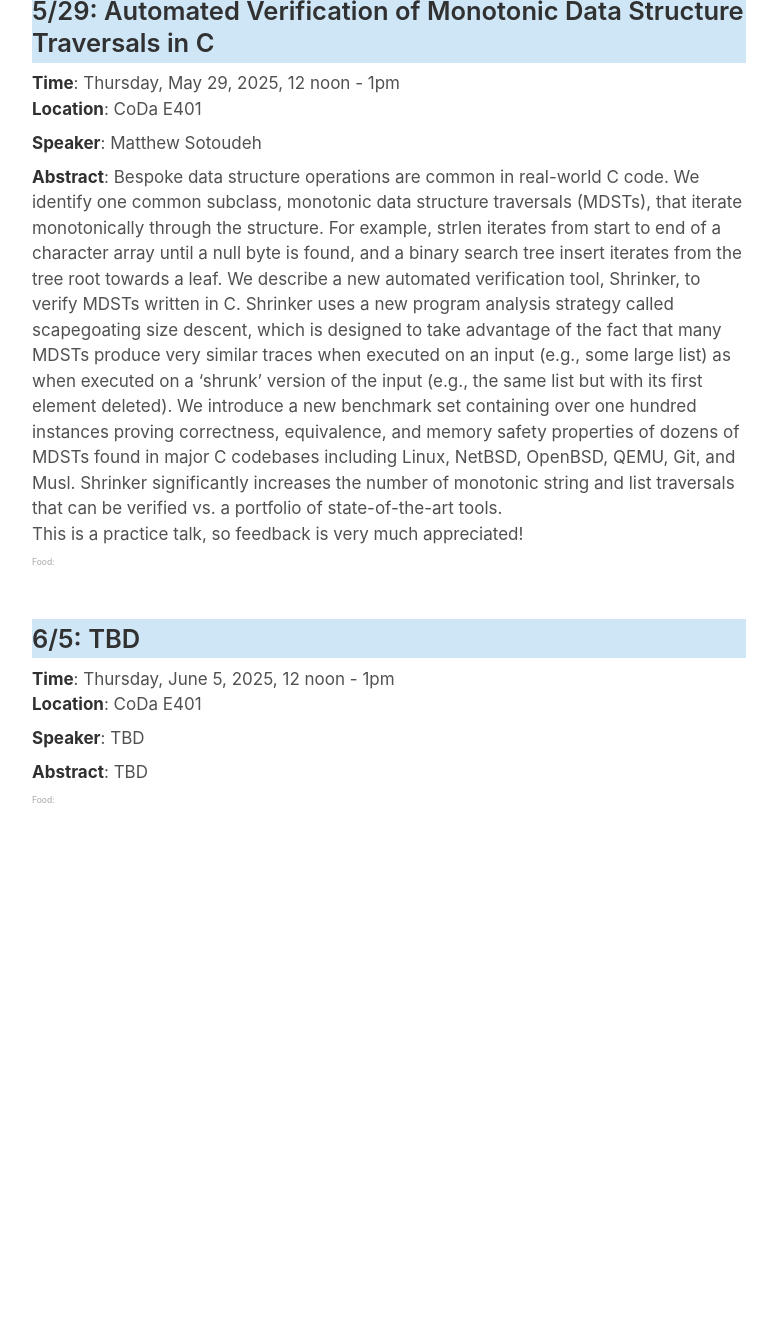
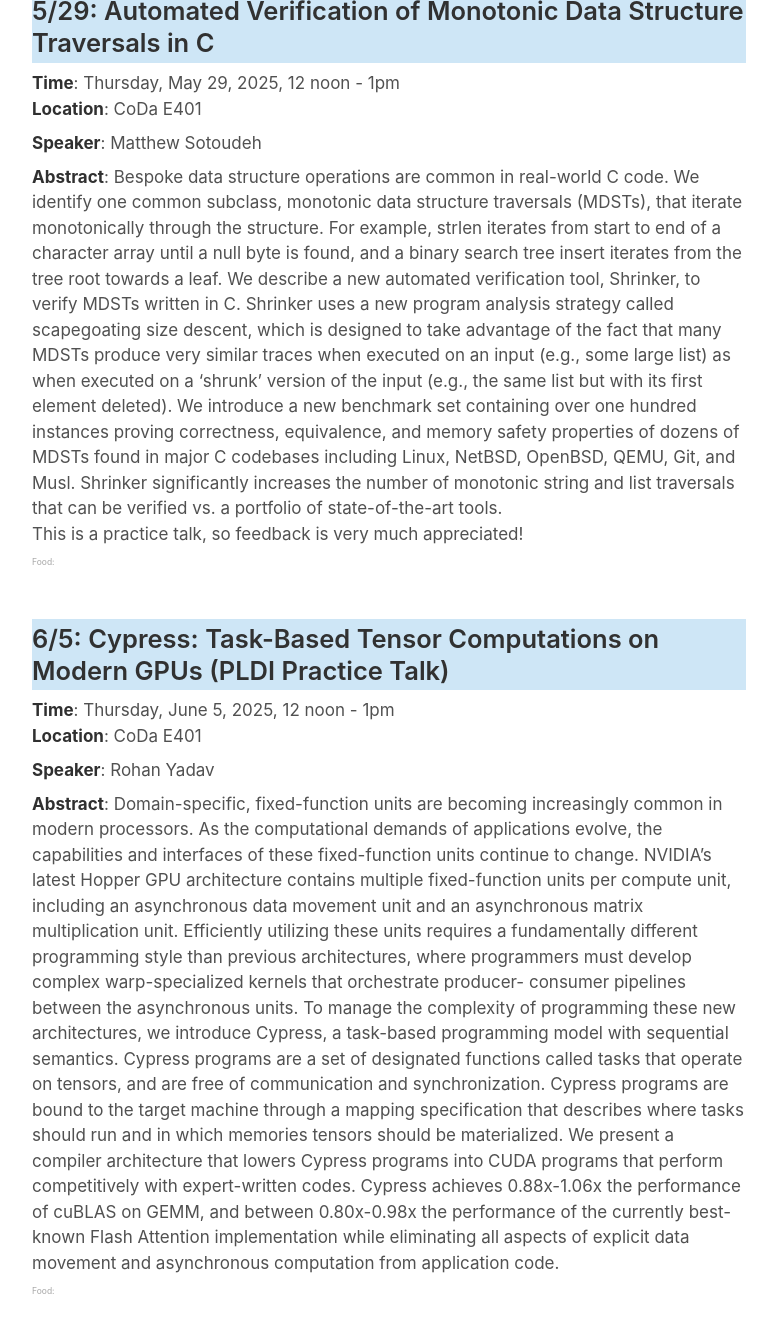
Before and after one commit to software-research-lunch/software-research-lunch.github.io, a Jekyll site: the page built from index.html, in a window 1280 px wide and 1400 px high, scrolled down 3607 px. Shown: the top 1333 px of the window, without its empty margins (251-1028 px from the left). Built offline with Jekyll 4.4.1, drawn with Linux system fonts in a browser that asks for light colours; before the commit the page ends 4516 px from its top, so only the background shows below that.

Commit message:
_data: add my practice talk in

```diff
--- a/_data/schedule.yml
+++ b/_data/schedule.yml
@@ -104,10 +104,26 @@ Simon Guo is a first-year CS PhD at Stanford. He is interested in building high-
       speaker: "Matthew Sotoudeh"
       bio: "Matthew is a fourth year PhD candidate advised by Dawson Engler."
     - date: "2025-6-5"
-      abstract: "TBD"
-      title: "TBD"
-      speaker: "TBD"
-      bio: "TBD"
+      abstract: "
+Domain-specific, fixed-function units are becoming increasingly common in modern processors. As the
+computational demands of applications evolve, the capabilities and interfaces of these fixed-function units
+continue to change. NVIDIA’s latest Hopper GPU architecture contains multiple fixed-function units per
+compute unit, including an asynchronous data movement unit and an asynchronous matrix multiplication
+unit. Efficiently utilizing these units requires a fundamentally different programming style than previous
+architectures, where programmers must develop complex warp-specialized kernels that orchestrate producer-
+consumer pipelines between the asynchronous units. To manage the complexity of programming these new
+architectures, we introduce Cypress, a task-based programming model with sequential semantics. Cypress
+programs are a set of designated functions called tasks that operate on tensors, and are free of communication
+and synchronization. Cypress programs are bound to the target machine through a mapping specification
+that describes where tasks should run and in which memories tensors should be materialized. We present a
+compiler architecture that lowers Cypress programs into CUDA programs that perform competitively with
+expert-written codes. Cypress achieves 0.88x-1.06x the performance of cuBLAS on GEMM, and between
+0.80x-0.98x the performance of the currently best-known Flash Attention implementation while eliminating
+all aspects of explicit data movement and asynchronous computation from application code.
+      "
+      title: "Cypress: Task-Based Tensor Computations on Modern GPUs (PLDI Practice Talk)"
+      speaker: "Rohan Yadav"
+      bio: "Rohan Yadav is a fifth year PhD student working with Alex Aiken and Fredrik Kjolstad. He is interested in programming languages."
 
 y25_winter:
   location: "CoDa E401"
```
